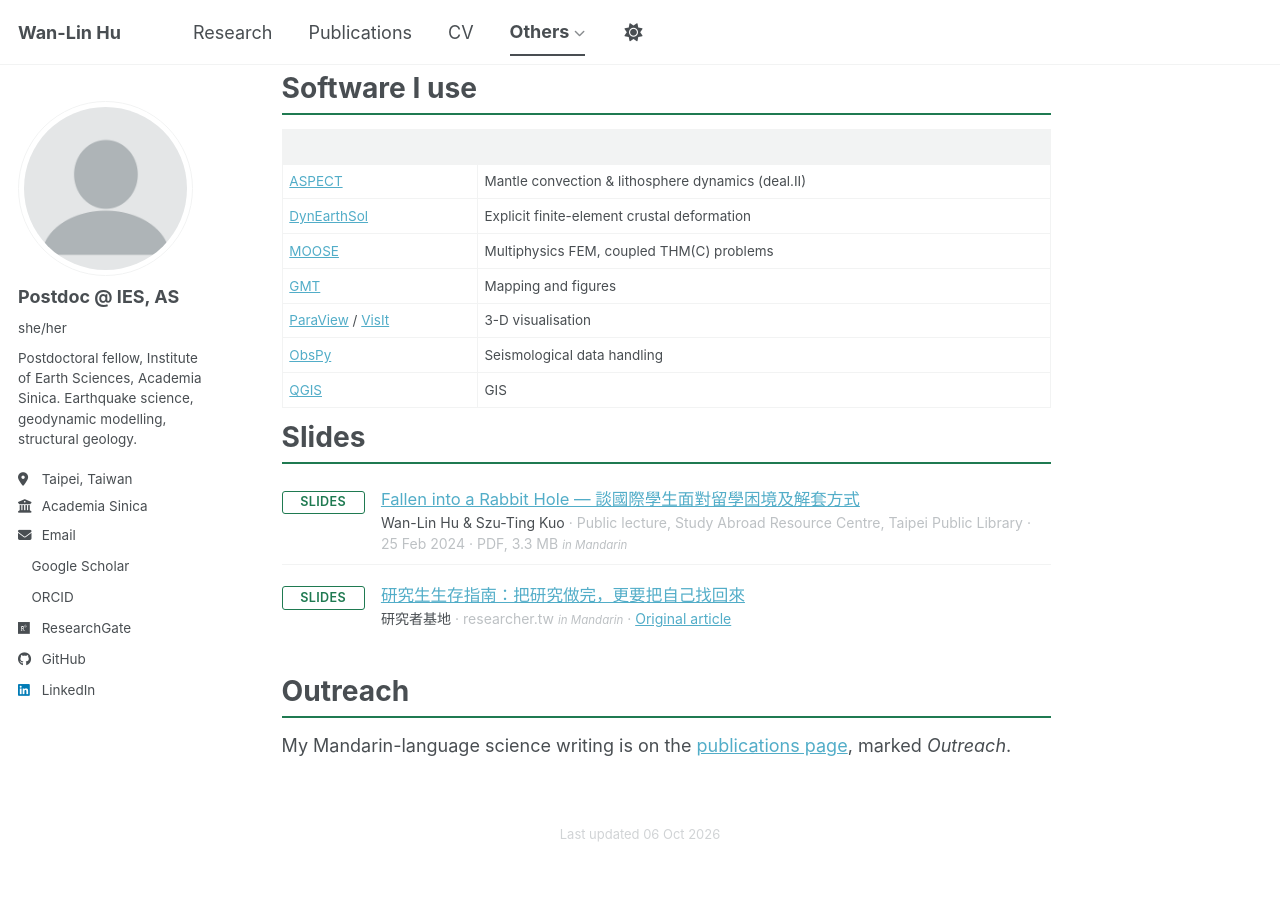
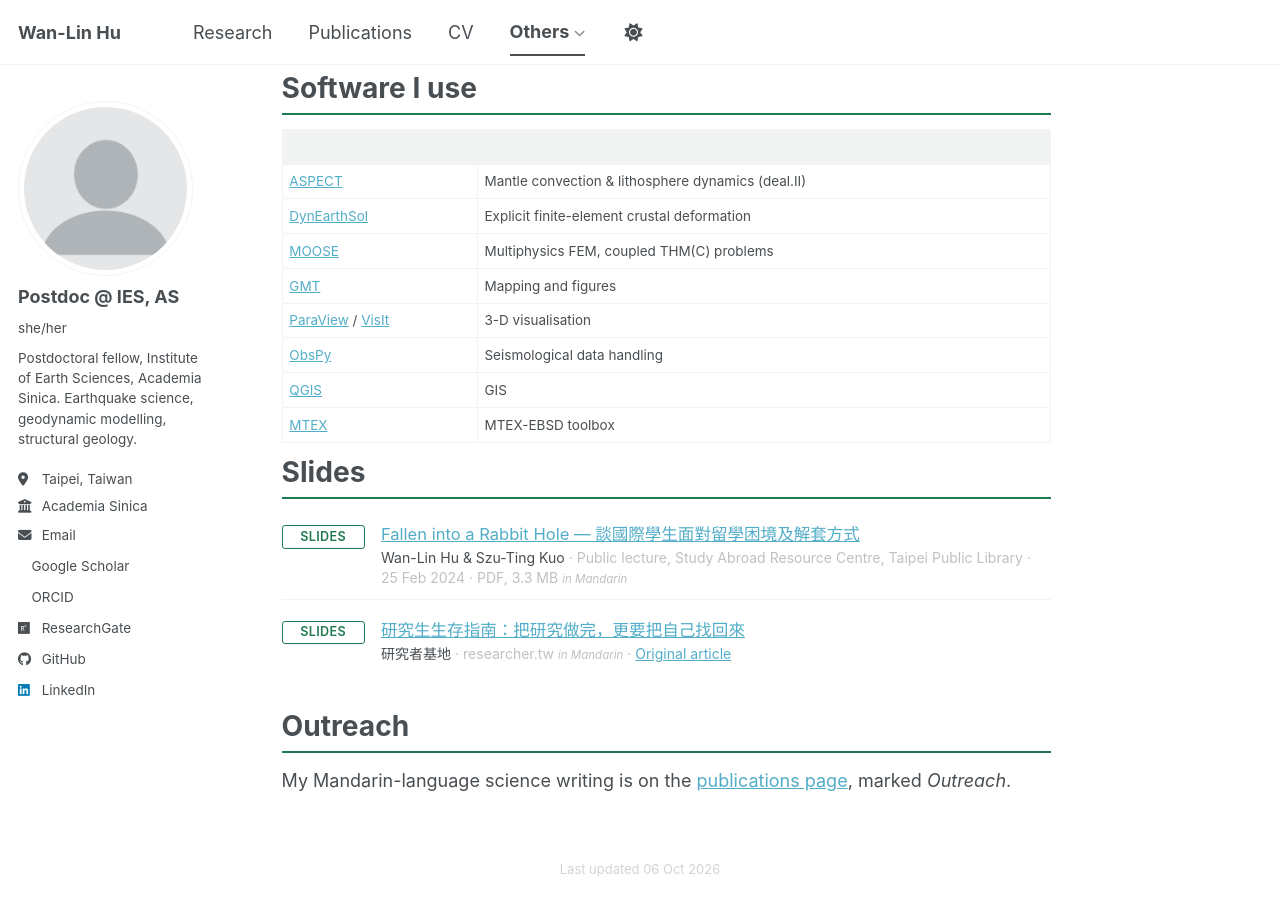
Before and after one commit to wanlin001/wanlin001.github.io, a Jekyll site: the page built from _pages/resources.md, in a window 1280 px wide and 900 px high, scrolled down 1336 px. Built offline with Jekyll 4.4.1, drawn with Linux system fonts in a browser that asks for light colours; comment, search, counter and statistics services are not loaded; a style sheet for code colours, icons or effects is not loaded; before the commit the page ends 2201 px from its top, so only the background shows below that.

Commit message:
Update resources.md

```diff
--- a/_pages/resources.md
+++ b/_pages/resources.md
@@ -35,6 +35,7 @@ Software I use
 | [ParaView](https://www.paraview.org/) / [VisIt](https://visit-dav.github.io/visit-website/) | 3-D visualisation |
 | [ObsPy](https://docs.obspy.org/) | Seismological data handling |
 | [QGIS](https://qgis.org/) | GIS |
+| [MTEX](https://mtex-toolbox.github.io/index)| MTEX-EBSD toolbox|
 
 <!-- Slides 這一區的內容也在 _data/resources.yml，category: slides。 -->
 {% include resource-list.html only="slides" %}
```
